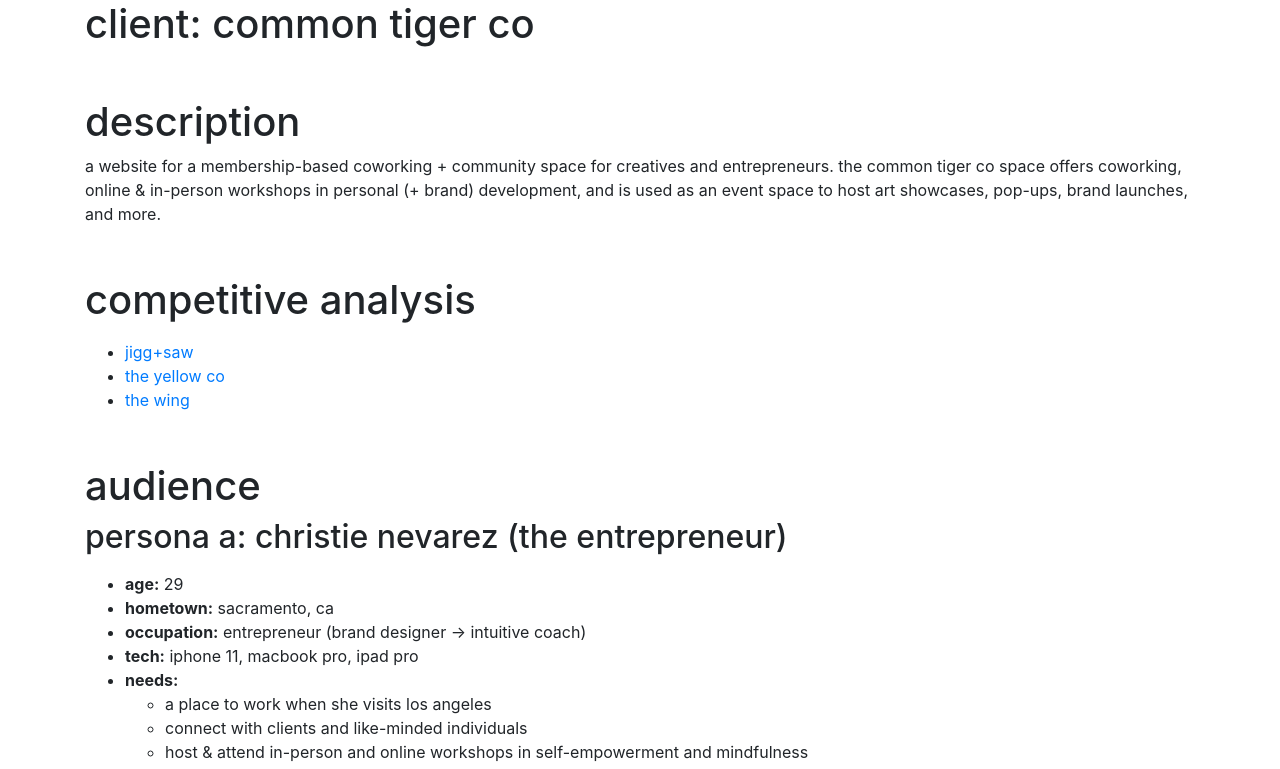
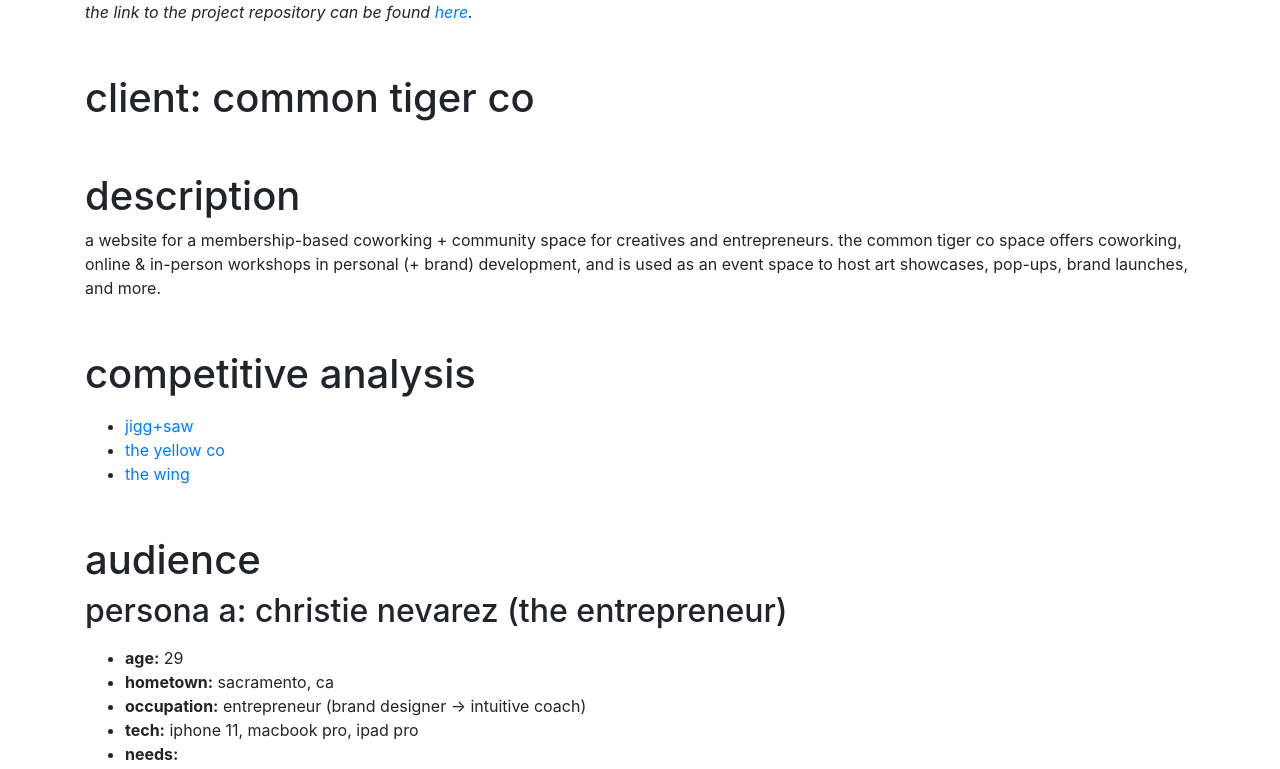
Before and after one commit to annelisam/webdesign-project, a plain HTML site: page index.html in a window 1280 px wide. Shown: the top 769 px of the page. Drawn offline with nearby package versions, Linux system fonts and the light colour scheme.

Commit message:
upload project

```diff
--- a/index.html
+++ b/index.html
@@ -11,6 +11,9 @@
   </head>
 
   <body>
+      <div class="container">
+          <em>the link to the project repository can be found <a href="https://github.com/annelisam/webdesign-project">here</a>.</em>
+      </div>
       <div class="container">
           <h1>client: common tiger co</h1>
         </div>
```
